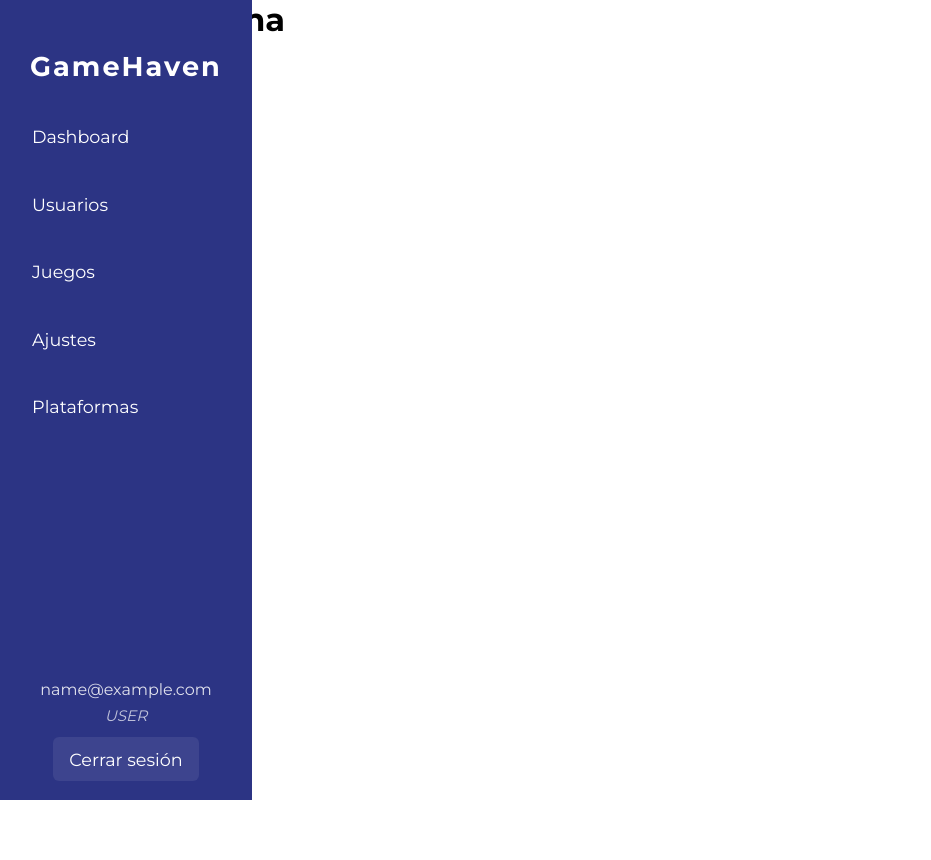
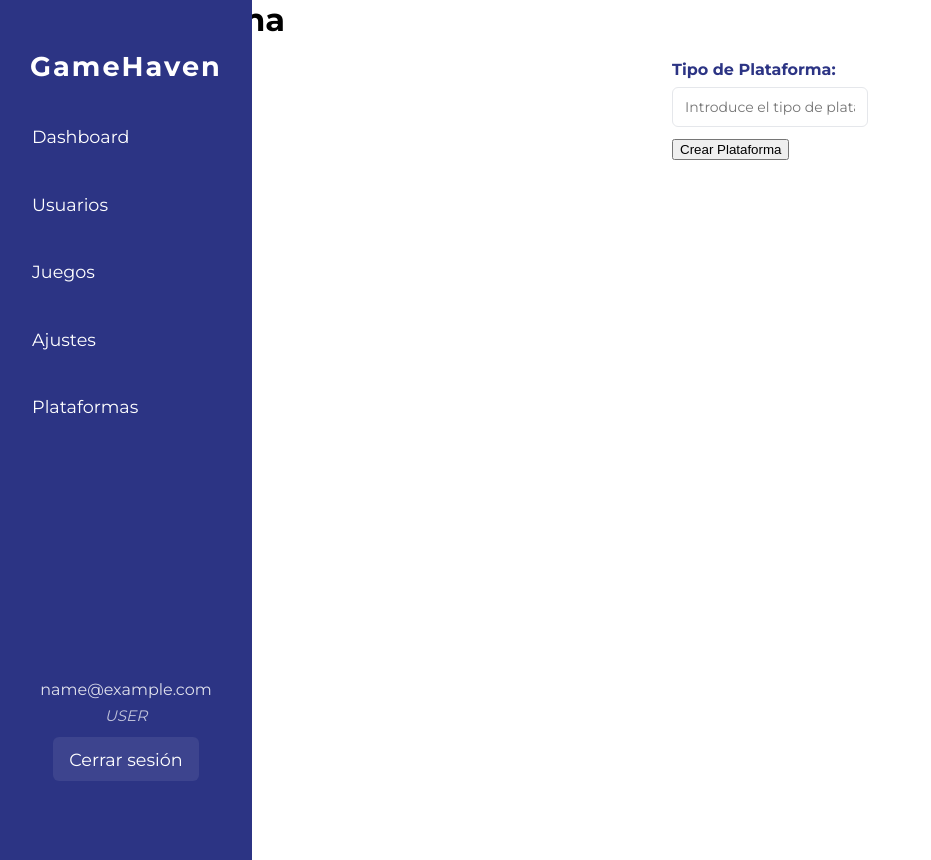
Before and after one commit to erreyesjoel/GameHaven, a Django app: page /plataformas/crear-plataforma/ in a window 1280 px wide. Shown: the whole page, without its empty margins (0-931 px from the left). Before the commit the page ends 800 px from the top, so only its background shows below. Run offline with Django 5.2, Linux system fonts and the light colour scheme; the visitor is signed in with stand-in values (Sample User, id 1).

Commit message:
editar y crear plataforma funcionando y validaciones adicionales

```diff
--- a/backend/backend_django/backend/templates/admin/crearPlataforma.html
+++ b/backend/backend_django/backend/templates/admin/crearPlataforma.html
@@ -2,3 +2,20 @@
 {% load static %}
 <link rel="stylesheet" href="{% static 'css/main.css' %}">
 <h1>Crear Plataforma</h1>
+<div class="main-content">
+    <div class="container-formulario">
+        <form class="plataforma-formulario" method="POST" action="">
+            {% csrf_token %}
+            {% if error %}
+              <div class="form-error">{{ error }}</div>
+            {% endif %}
+            <div class="form-row">
+                <div class="form-group">
+                    <label for="tipo">Tipo de Plataforma:</label>
+                    <input type="text" id="tipo" name="tipo" placeholder="Introduce el tipo de plataforma" required>
+                </div>
+            </div>
+            <button type="submit" class="btn-guardar">Crear Plataforma</button>
+        </form>
+    </div>
+</div>
--- a/backend/backend_django/plataformas/views.py
+++ b/backend/backend_django/plataformas/views.py
@@ -1,6 +1,8 @@
 from django.shortcuts import render, redirect, get_object_or_404 # importamos render para renderizar templates y redirect para redirigir, get_object_or_404 para obtener objetos o devolver 404
 from plataformas.models import Plataforma # importamos el modelo de app plataformas
 from django.contrib.auth.decorators import login_required # para proteger las vistas
+import re
+
 # Create your views here.
 # renderizar la pagina plataformas.html, es decir, el html donde se muestran
 @login_required
@@ -13,12 +15,20 @@ def mostrarPlataformas(request):
 # el id no es necesario porque se crea una nueva plataforma
 # pedimos el tipo de plataforma (PC, PlayStation, Xbox, Nintendo)
 def crearPlataforma(request):
+    error = None
     if request.method == 'POST':
-        tipo = request.POST.get(tipo)
-        plataforma = Plataforma.objects.create(
-            tipo=tipo
-        )
+        tipo = request.POST.get('tipo', '').strip()
+        # Normalizar: quitar espacios extra y poner todo en minúsculas para comparar
+        tipo_normalizado = re.sub(r'\s+', '', tipo).lower()
+        # Buscar si ya existe una plataforma con ese tipo normalizado
+        plataformas = Plataforma.objects.all()
+        for p in plataformas:
+            if re.sub(r'\s+', '', p.tipo).lower() == tipo_normalizado:
+                error = "Ya existe una plataforma con ese nombre (aunque varíen los espacios o mayúsculas)."
+                return render(request, 'admin/crearPlataforma.html', {'error': error})
+        plataforma = Plataforma.objects.create(tipo=tipo)
         plataforma.save() # guardamos la plataforma
+        return redirect('mostrar_plataformas')
     return render(request, 'admin/crearPlataforma.html')
 
 @login_required
@@ -27,14 +37,19 @@ def editarPlataforma(request, plataforma_id):
     plataforma = get_object_or_404(Plataforma, id=plataforma_id)
     error = None
     if request.method == 'POST':
-        nuevo_tipo = request.POST.get('tipo', plataforma.tipo)
-        # Validar que no exista otra plataforma con ese tipo (ignorando mayúsculas/minúsculas)
-        if Plataforma.objects.filter(tipo__iexact=nuevo_tipo).exclude(id=plataforma.id).exists():
-            error = "Ya existe una plataforma con ese nombre."
-        else:
-            plataforma.tipo = nuevo_tipo
-            plataforma.save()
-            return redirect('mostrar_plataformas')
+        nuevo_tipo = request.POST.get('tipo', plataforma.tipo).strip()
+        nuevo_tipo_normalizado = re.sub(r'\s+', '', nuevo_tipo).lower()
+        plataformas = Plataforma.objects.exclude(id=plataforma.id)
+        for p in plataformas:
+            if re.sub(r'\s+', '', p.tipo).lower() == nuevo_tipo_normalizado:
+                error = "Ya existe una plataforma con ese nombre (aunque varíen los espacios o mayúsculas)."
+                return render(request, 'admin/editarPlataforma.html', {
+                    'plataforma': plataforma,
+                    'error': error
+                })
+        plataforma.tipo = nuevo_tipo
+        plataforma.save()
+        return redirect('mostrar_plataformas')
     return render(request, 'admin/editarPlataforma.html', {
         'plataforma': plataforma,
         'error': error
```
